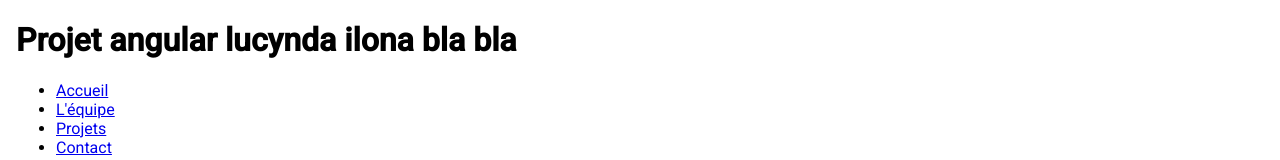
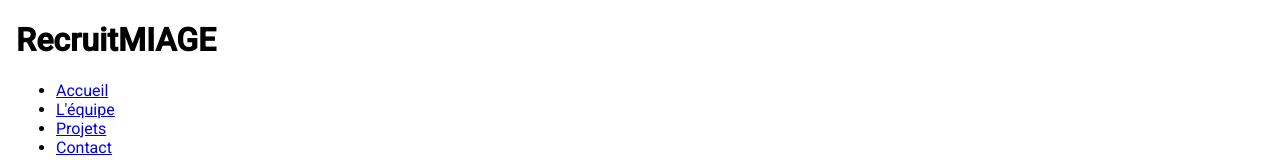
Before and after one commit to ilona2110/ProjetWeb, an Angular app: page / in a window 1280 px wide. Shown: the top 160 px of the page. Built offline with nearby package versions, Linux system fonts and the light colour scheme.

Commit message:
titre bis

```diff
--- a/src/app/app.component.html
+++ b/src/app/app.component.html
@@ -9,7 +9,7 @@
 
   <body>
     <header>
-      <h1>Projet angular lucynda ilona bla bla</h1>
+      <h1>RecruitMIAGE</h1>
     </header>
 
     <nav>
```
